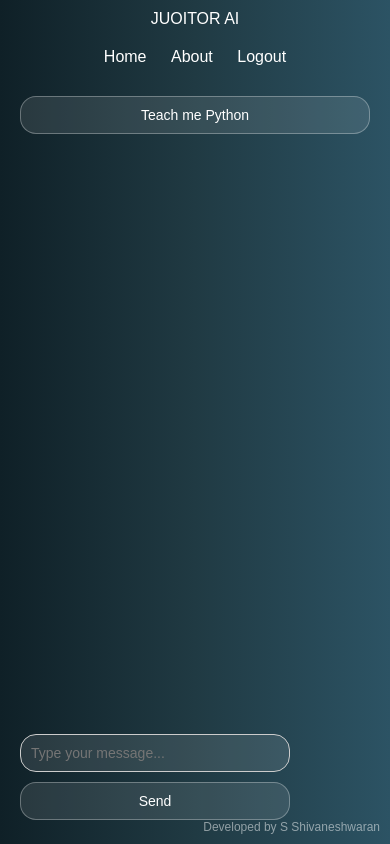
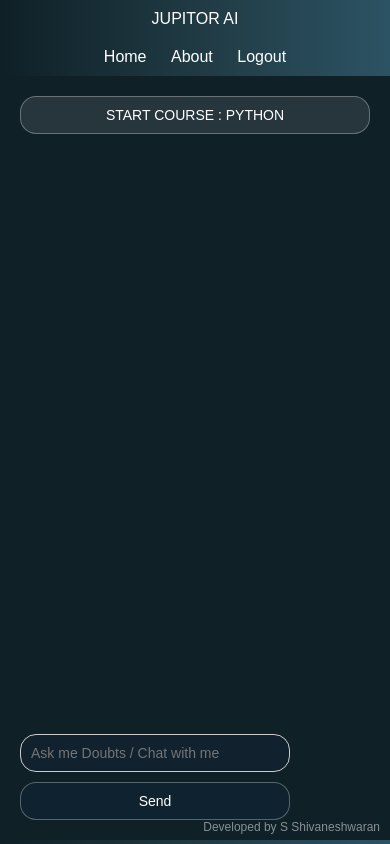
Before and after one commit to shivaneshwaran/JUPI-LEARN, a Flask app: template templates/frontendai.html in a window 390 px wide. Run offline with Flask 3, Linux system fonts and the light colour scheme; the template is opened without the code that fills it, so the values that code supplies are empty; parts of the project's set-up code (start-up, migrations or seed data) failed here and were passed over.

Commit message:
FINAL  UPDATE

```diff
--- a/ai.py
+++ b/ai.py
@@ -78,7 +78,7 @@ def home():
 
 @app.route('/logout')
 def logout():
-    return redirect("https://jupilearning.app")
+    return render_template("/logout")
 
 @app.route("/course",methods=["POST","GET"])
 def course():
--- a/templates/frontendai.html
+++ b/templates/frontendai.html
@@ -5,14 +5,37 @@
     <meta name="viewport" content="width=device-width, initial-scale=1.0">
     <title>Chat Interface</title>
     <style>
+
         @media screen and (max-width: 768px) {
-        /* Adjust styles for smaller screens */
-        /* Example: Make the chat container full width */
+            #top-bar {
+                font-size: 16px; /* Adjust font size for smaller screens */
+            }
+
+            #navigation-bar {
+                font-size: 16px; /* Adjust font size for smaller screens */
+            }
+
+            #chat-container {
+                height: calc(100vh - 150px); /* Adjust height for smaller screens */
+            }
+
+            .message {
+                max-width: 90%; /* Adjust max-width for smaller screens */
+            }
+
+            #user-input {
+                width: calc(100% - 110px); /* Adjust width for smaller screens */
+            }
+
+            #send-btn {
+                width: calc(100% - 110px); /* Adjust width for smaller screens */
+            }
+        }
         #chat-container {
             max-width: 100%;
             padding: 10px;
             }
-        }
+
 
         body {
             background: linear-gradient(to right, #0F2027, #203A43, #2C5364);
@@ -56,6 +79,7 @@
         }
 
         #chat-container {
+            background-color: #0F2027;
             max-width: 800px;
             margin: 0 auto;
             height: calc(100vh - 120px); /* Adjust for the top bar and navigation bar */
@@ -72,6 +96,7 @@
         }
 
         .message {
+
             margin-bottom: 5px;
             padding: 8px 12px;
             border-radius: 12px;
@@ -79,12 +104,14 @@
         }
 
         .user {
-            background-color: rgba(255, 255, 255, 0.2);
+            background-color: #0F2027;
             align-self: flex-start;
             color: #ffffff;
         }
 
         .model {
+            background-color: #1E88E5; /* Change the background color */
+            color: #FFFFFF; /* Change the text color */
             background-color: rgba(255, 255, 255, 0.1);
             align-self: flex-end;
         }
@@ -98,7 +125,7 @@
             font-size: 14px;
             margin-right: 10px;
             margin-bottom: 10px;
-            background-color: rgba(255, 255, 255, 0.1);
+            background-color: rgba(42, 40, 96, 0.1);
             color: #ffffff;
         }
         #python-teaching-btn {
@@ -119,7 +146,7 @@
 
 
         #send-btn {
-            background: rgba(255, 255, 255, 0.1);
+            background: rgba(27, 58, 125, 0.1);
             color: #ffffff;
             border-radius: 16px;
             padding: 10px 20px;
@@ -132,13 +159,13 @@
         }
 
         #send-btn:hover {
-            background-color: #45a049;
+            background-color: #0d9eac;
         }
     </style>
 </head>
 <body>
     <div id="top-bar">
-        JUOITOR AI
+        JUPITOR AI
     </div>
 
     <div id="navigation-bar">
@@ -154,7 +181,7 @@
         const pythonTeachingBtn = document.getElementById('python-teaching-btn');
 
         pythonTeachingBtn.addEventListener('click', function () {
-            const prompt = "NOTE : YOU ARE AN AI DESIGNED FOR TEACHING COURSES FOR FREE DEVOLOPED BY MASTER SIHVANESHWARAN , YOUR NAME IS JUPITOR AI AND YOU ARE HERE TO TEACH THE SUDENTS AS THEY ARE 5 OLD SO NOW :Teach me Python from the basics to advanced.";
+            const prompt = "NOTE : YOU ARE AN AI DESIGNED FOR TEACHING COURSES FOR FREE DEVOLOPED BY MASTER SHIHVANESHWARAN , YOUR NAME IS JUPITOR AI AND YOU ARE HERE TO TEACH THE SUDENTS AS THEY ARE 5 OLD SO NOW :Teach me Python from the basics to advanced.";
             sendMessageToAI(prompt);
         });
 
@@ -190,9 +217,9 @@
     });
 </script>
     <div id="chat-container">
-        <button id="python-teaching-btn">Teach me Python</button>
+        <button id="python-teaching-btn">START COURSE : PYTHON</button>
         <div id="messages"></div>
-        <input type="text" id="user-input" placeholder="Type your message...">
+        <input type="text" id="user-input" placeholder="Ask me Doubts / Chat with me">
         <!-- Add a button to request Python teaching -->
 
 
```
